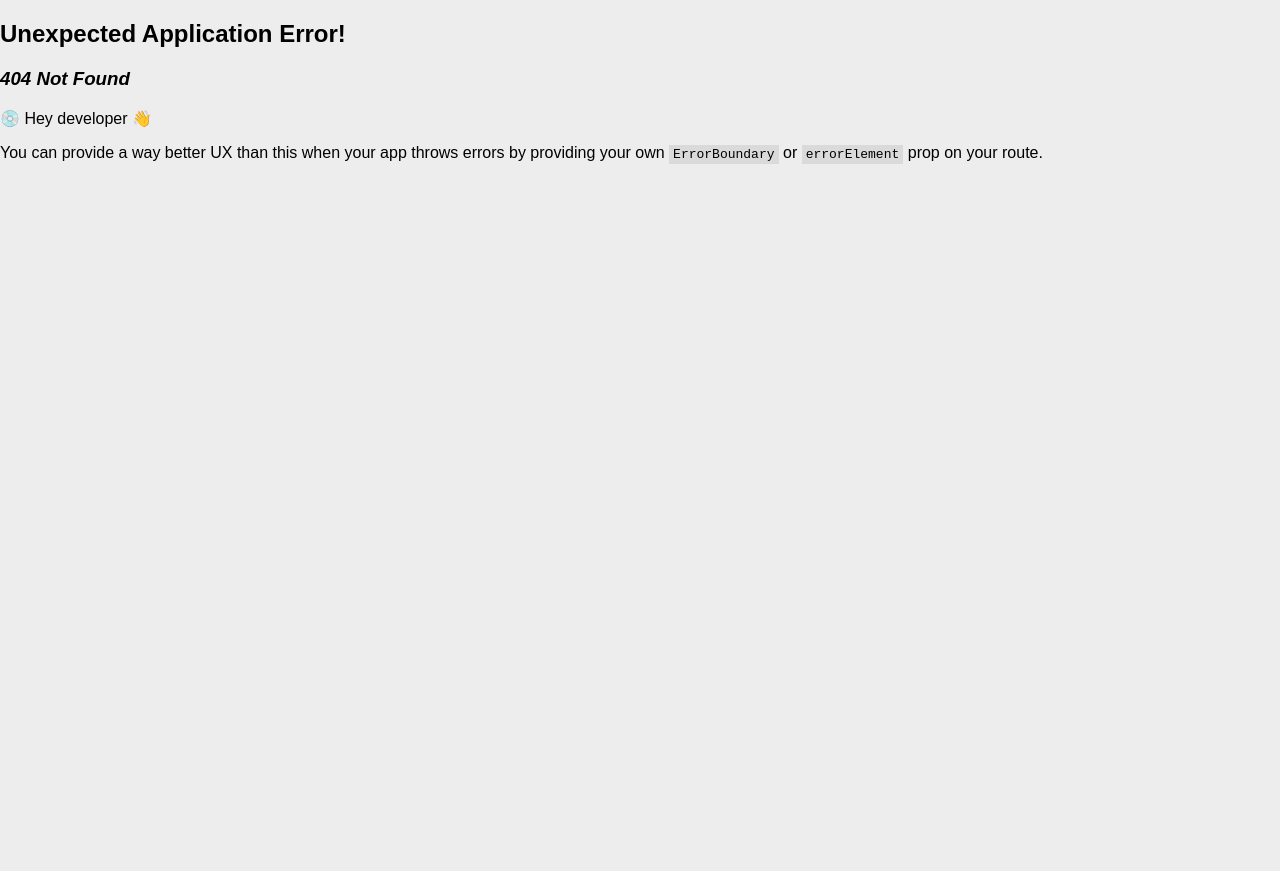
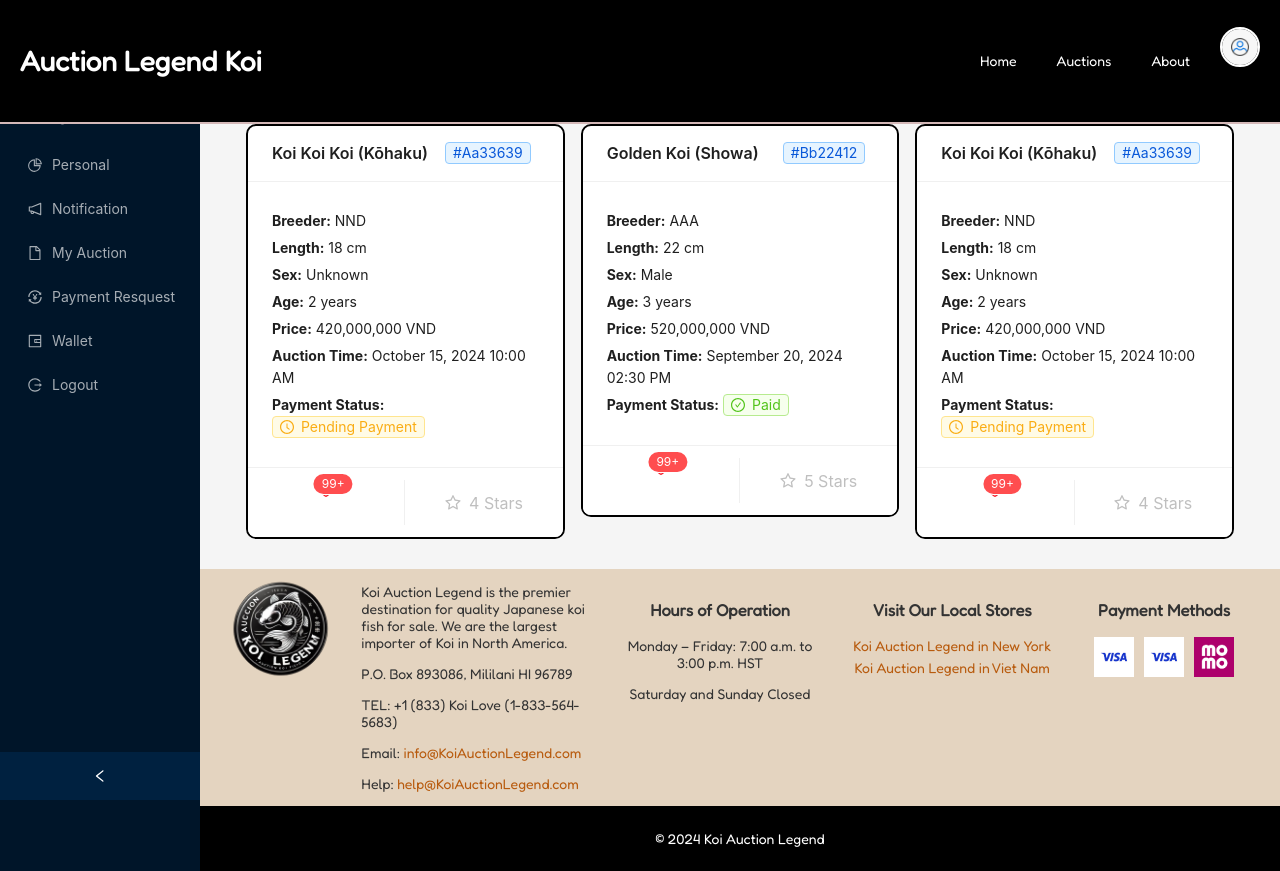
Before and after one commit to namNguyenThanh1511/24.FA.AuctionKoiFish.Group10.FE, a React (Vite) app: page /profile/my-auction in a window 1280 px wide. Before the commit this address had no page. Before the commit the page ends 800 px from the top, so only its background shows below. Built offline with nearby package versions, Linux system fonts and the light colour scheme; a web font is replaced by a local one.

Commit message:
sync to remote demo-layout

```diff
--- a/src/components/profile/MainLayout.jsx
+++ b/src/components/profile/MainLayout.jsx
@@ -11,29 +11,39 @@ import {
 } from "@ant-design/icons";
 
 import Footer from "../footer/Footer";
-import { Link, Outlet } from "react-router-dom";
+import { Link, Outlet, useNavigate } from "react-router-dom";
 import HeaderLogin from "../header-logged-in";
 const { Header, Sider, Content } = Layout;
 
-function getItem(label, key, icon, children) {
+function getItem(label, key, icon, onClick = null, children) {
   return {
     key,
     icon,
     children,
-    label: <Link to={`/profile/${key}`}> {label} </Link>,
+    label: onClick ? (
+      <span onClick={onClick}> {label} </span> // Nếu có onClick thì thêm action gì đó vào
+    ) : (
+      <Link to={`/profile/${key}`}> {label} </Link> // Nếu không có onClick, dùng Link như bình thường
+    ),
   };
 }
 
+const MainLayout = ({ children, collapsed, setCollapsed }) => {
+  const navigate = useNavigate();
+
+  const handleLogout = () => {
+    localStorage.removeItem("token");
+    navigate("/");
+    window.location.reload();
+  };
   const items = [
     getItem("Personal", "personal", <PieChartOutlined />),
     getItem("Notification", "notification", <NotificationOutlined />),
     getItem("My Auction", "my-auction", <FileOutlined />),
     getItem("Payment Resquest", "payment-request", <TransactionOutlined />),
     getItem("Wallet", "wallet", <WalletOutlined />),
-  getItem("Logout", "logout", <LogoutOutlined />),
+    getItem("Logout", "logout", <LogoutOutlined />,handleLogout),
   ];
-
-const MainLayout = ({ children, collapsed, setCollapsed }) => {
   return (
     <Layout style={{ minHeight: "100vh" }}>
       {/* Sidebar */}
@@ -52,20 +62,28 @@ const MainLayout = ({ children, collapsed, setCollapsed }) => {
           }}
         >
           {!collapsed && (
-            <span style={{ fontSize: "20px", fontWeight: "bold", color: "#fff" }}>
+            <span
+              style={{ fontSize: "20px", fontWeight: "bold", color: "#fff" }}
+            >
               <UserOutlined /> My Account
             </span>
           )}
         </div>
-        <Menu theme="dark" defaultSelectedKeys={["1"]} mode="inline" items={items} />
+        <Menu
+          theme="dark"
+          defaultSelectedKeys={["1"]}
+          mode="inline"
+          items={items}
+        />
       </Sider>
 
       {/* Main Layout */}
       <Layout>
+        <Header>
           <HeaderLogin />
+        </Header>
         <Content style={{ margin: "30px 16px 0" }}>
           <Outlet />
-          <h1>My Account </h1>
         </Content>
         {/* Sử dụng Footer từ components */}
         <Footer />
--- /dev/null
+++ b/src/pages/Member-MyAuction/Member-MyAuction.css
@@ -0,0 +1,44 @@
+.my-auction-container {
+    padding: 30px;
+    background-color: #f5f5f5;
+
+  }
+
+  .my-auction-container h1 {
+    text-align: center;
+    margin-bottom: 30px;
+    color: #333;
+  }
+
+  .ant-card {
+    background-color: #fff;
+    border-radius: 10px;
+    border: 2px solid black;
+  }
+
+  .ant-card-title {
+
+    font-size: 18px;
+    font-weight: bold;
+  }
+
+  .ant-card-body p {
+    margin: 5px 0;
+
+  }
+
+  .ant-badge-count {
+    background-color: #f5222d; /* Màu badge cho likes */
+  }
+
+  .ant-tag {
+    font-size: 14px;
+  }
+
+  .ant-tag-success {
+    background-color: #52c41a;
+  }
+
+  .ant-tag-warning {
+    background-color: #faad14;
+  }
--- /dev/null
+++ b/src/pages/Member-MyAuction/Member-MyAuction.jsx
@@ -0,0 +1,115 @@
+import React from "react";
+import { Card, Row, Col, Tag, Badge, Button } from "antd";
+import {
+  HeartOutlined,
+  StarOutlined,
+  CheckCircleOutlined,
+  ClockCircleOutlined,
+} from "@ant-design/icons";
+import "../../pages/Member-MyAuction/Member-MyAuction.css";
+
+const auctionData = [
+  {
+    name: "Koi Koi Koi",
+    id: "#Aa33639",
+    breeder: "NND",
+    length: 18,
+    sex: "Unknown",
+    age: 2,
+    stars: 4,
+    price: 420000000,
+    time: "October 15, 2024 10:00 AM",
+    likes: 150,
+    variety: "Kōhaku",
+    paymentStatus: "Pending Payment",
+  },
+  {
+    name: "Golden Koi",
+    id: "#Bb22412",
+    breeder: "AAA",
+    length: 22,
+    sex: "Male",
+    age: 3,
+    stars: 5,
+    price: 520000000,
+    time: "September 20, 2024 02:30 PM",
+    likes: 200,
+    variety: "Showa",
+    paymentStatus: "Paid",
+  },
+  {
+    name: "Koi Koi Koi",
+    id: "#Aa33639",
+    breeder: "NND",
+    length: 18,
+    sex: "Unknown",
+    age: 2,
+    stars: 4,
+    price: 420000000,
+    time: "October 15, 2024 10:00 AM",
+    likes: 150,
+    variety: "Kōhaku",
+    paymentStatus: "Pending Payment",
+  },
+];
+
+const MyAuction = () => {
+  return (
+    <div className="my-auction-container">
+      <Row gutter={[16, 16]}>
+        {auctionData.map((auction, index) => (
+          <Col key={index} xs={24} sm={12} md={8}>
+            <Card
+              title={`${auction.name} (${auction.variety})`}
+              extra={<Tag color="blue">{auction.id}</Tag>}
+              hoverable
+              actions={[
+                <Badge count={auction.likes} showZero>
+                  <HeartOutlined style={{ color: "#f5222d" }} />
+                </Badge>,
+                <Button type="link" icon={<StarOutlined />} disabled>
+                  {auction.stars} Stars
+                </Button>,
+              ]}
+            >
+              <p>
+                <strong>Breeder:</strong> {auction.breeder}
+              </p>
+              <p>
+                <strong>Length:</strong> {auction.length} cm
+              </p>
+              <p>
+                <strong>Sex:</strong> {auction.sex}
+              </p>
+              <p>
+                <strong>Age:</strong> {auction.age} years
+              </p>
+              <p>
+                <strong>Price:</strong> {auction.price.toLocaleString()} VND
+              </p>
+              <p>
+                <strong>Auction Time:</strong> {auction.time}
+              </p>
+
+              {/* Trạng thái thanh toán */}
+              <p>
+                <strong>Payment Status:</strong>{" "}
+                {auction.paymentStatus === "Paid" ? (
+                  <Tag icon={<CheckCircleOutlined />} color="success">
+                    Paid
+                  </Tag>
+                ) : (
+                  <Tag icon={<ClockCircleOutlined />} color="warning">
+                    Pending Payment
+                  </Tag>
+                )}
+              </p>
+            </Card>
+          </Col>
+        ))}
+      </Row>
+    </div>
+  );
+};
+
+export default MyAuction;
--- a/src/pages/login/login.jsx
+++ b/src/pages/login/login.jsx
@@ -64,7 +64,7 @@ const Login = () => {
             name="password"
             rules={[{ required: true, message: "Please enter your password!" }]}
           >
-            <Input.Password placeholder="Enter Password" />
+            <Input type="password" placeholder="Enter Password" />
           </Form.Item>
 
           <div className="forgot-password">
--- a/src/pages/register/register.jsx
+++ b/src/pages/register/register.jsx
@@ -17,8 +17,8 @@ const Register = () => {
     }
   };
 
-   // Xử lý khi form được submit
-   const onFinish = (values) => {
+  // Xử lý khi form được submit
+  const onFinish = (values) => {
     console.log("Received values of form: ", values);
   };
 
@@ -28,7 +28,9 @@ const Register = () => {
       return Promise.resolve();
     }
     return Promise.reject(
-      new Error("Phone number must be 10 digits, start with 0 and not contain letters or special characters..")
+      new Error(
+        "Phone number must be 10 digits, start with 0 and not contain letters or special characters.."
+      )
     );
   };
 
@@ -143,7 +145,7 @@ const Register = () => {
               { validator: validatePassword },
             ]}
           >
-            <Input.Password placeholder="Enter Password" />
+            <Input type="password" placeholder="Enter Password" />
           </Form.Item>
 
           <Form.Item
@@ -162,7 +164,7 @@ const Register = () => {
               }),
             ]}
           >
-            <Input.Password placeholder="Re-type Password" />
+            <Input type="password" placeholder="Re-type Password" />
           </Form.Item>
 
           <Form.Item>
```
Also changed, not shown: src/App.jsx (+6 -2 lines). Lines whose indentation alone changed are shown as unchanged.
